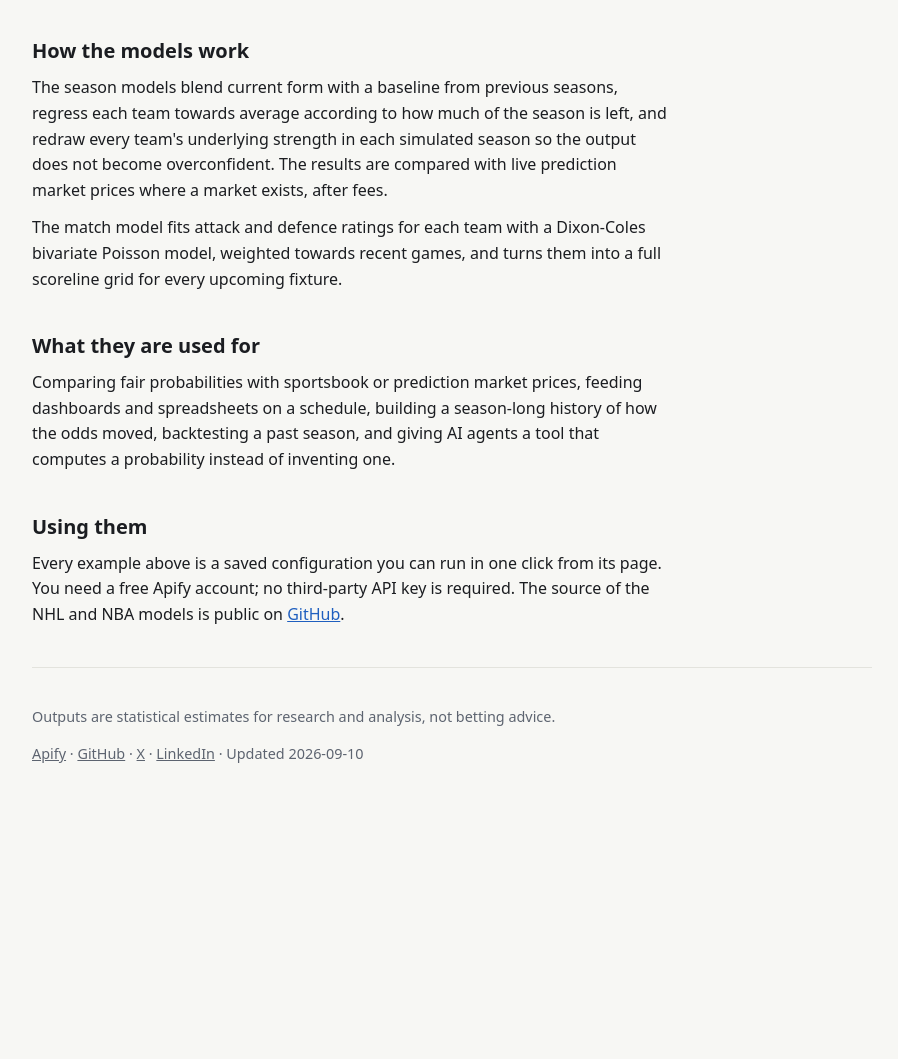
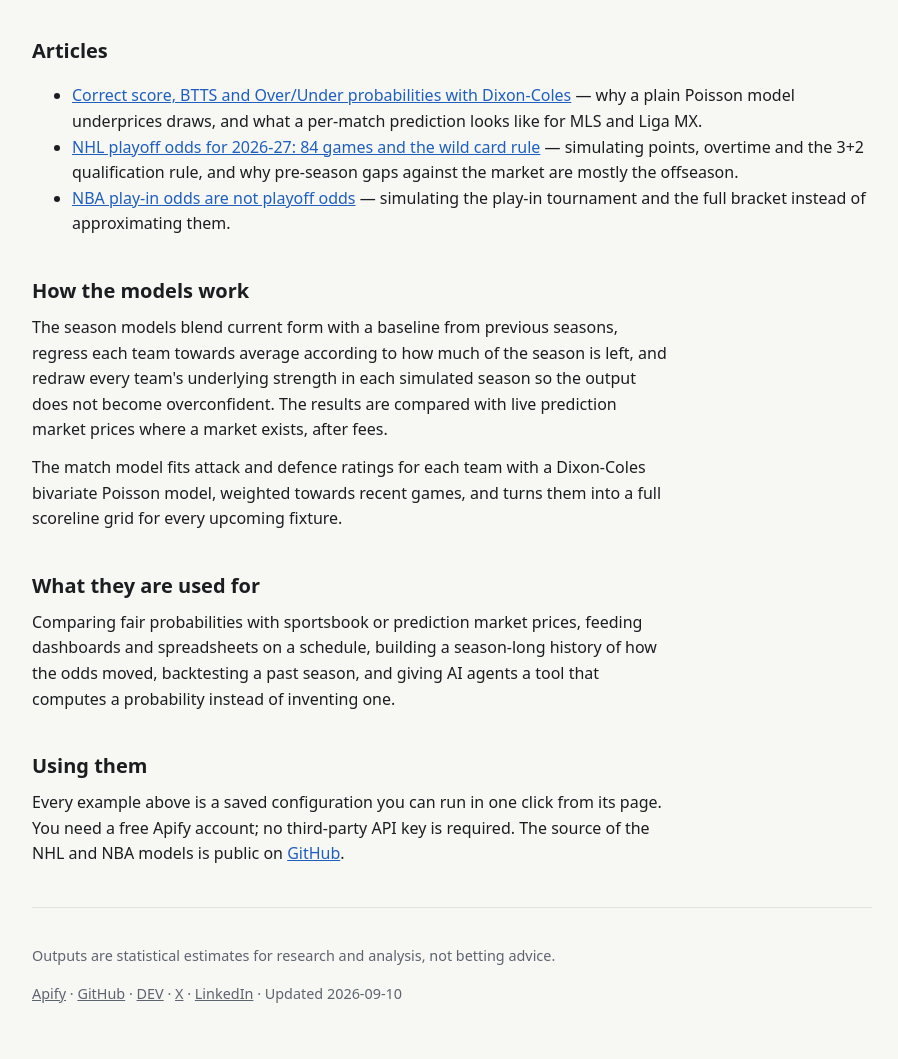
Before and after one commit to commodus67/commodus67.github.io, a plain HTML site: page index.html in a window 1280 px wide. Shown: the part 3764-4823 px from the top of the page, without its empty margins (188-1086 px from the left). Before the commit the page ends 4584 px from the top, so only its background shows below. Drawn offline with Linux system fonts and the light colour scheme.

Commit message:
Add articles section with dev.to links

```diff
--- a/index.html
+++ b/index.html
@@ -197,6 +197,14 @@ footer a{color:var(--muted)}
       </details>
     </section>
     <div class="prose">
+      <h2>Articles</h2>
+      <ul>
+        <li><a href="https://dev.to/commodus67/correct-score-btts-and-overunder-probabilities-with-dixon-coles-what-i-learned-building-it-for-39dc">Correct score, BTTS and Over/Under probabilities with Dixon-Coles</a> — why a plain Poisson model underprices draws, and what a per-match prediction looks like for MLS and Liga MX.</li>
+        <li><a href="https://dev.to/commodus67/nhl-playoff-odds-for-2026-27-84-games-the-wild-card-rule-and-why-i-dont-trust-my-own-model-in-10hm">NHL playoff odds for 2026-27: 84 games and the wild card rule</a> — simulating points, overtime and the 3+2 qualification rule, and why pre-season gaps against the market are mostly the offseason.</li>
+        <li><a href="https://dev.to/commodus67/nba-play-in-odds-are-not-playoff-odds-simulating-the-play-in-tournament-instead-of-guessing-it-1kae">NBA play-in odds are not playoff odds</a> — simulating the play-in tournament and the full bracket instead of approximating them.</li>
+      </ul>
+    </div>
+    <div class="prose">
       <h2>How the models work</h2>
       <p>The season models blend current form with a baseline from previous seasons, regress each team towards average according to how much of the season is left, and redraw every team's underlying strength in each simulated season so the output does not become overconfident. The results are compared with live prediction market prices where a market exists, after fees.</p>
       <p>The match model fits attack and defence ratings for each team with a Dixon-Coles bivariate Poisson model, weighted towards recent games, and turns them into a full scoreline grid for every upcoming fixture.</p>
@@ -208,7 +216,7 @@ footer a{color:var(--muted)}
   </main>
   <footer>
     <p>Outputs are statistical estimates for research and analysis, not betting advice.</p>
-    <p><a href="https://apify.com/commodus67">Apify</a> · <a href="https://github.com/commodus67">GitHub</a> · <a href="https://x.com/commodus67">X</a> · <a href="https://www.linkedin.com/in/elio-liberatore">LinkedIn</a> · Updated 2026-09-10</p>
+    <p><a href="https://apify.com/commodus67">Apify</a> · <a href="https://github.com/commodus67">GitHub</a> · <a href="https://dev.to/commodus67">DEV</a> · <a href="https://x.com/commodus67">X</a> · <a href="https://www.linkedin.com/in/elio-liberatore">LinkedIn</a> · Updated 2026-09-10</p>
   </footer>
 </div>
 </body>
```
